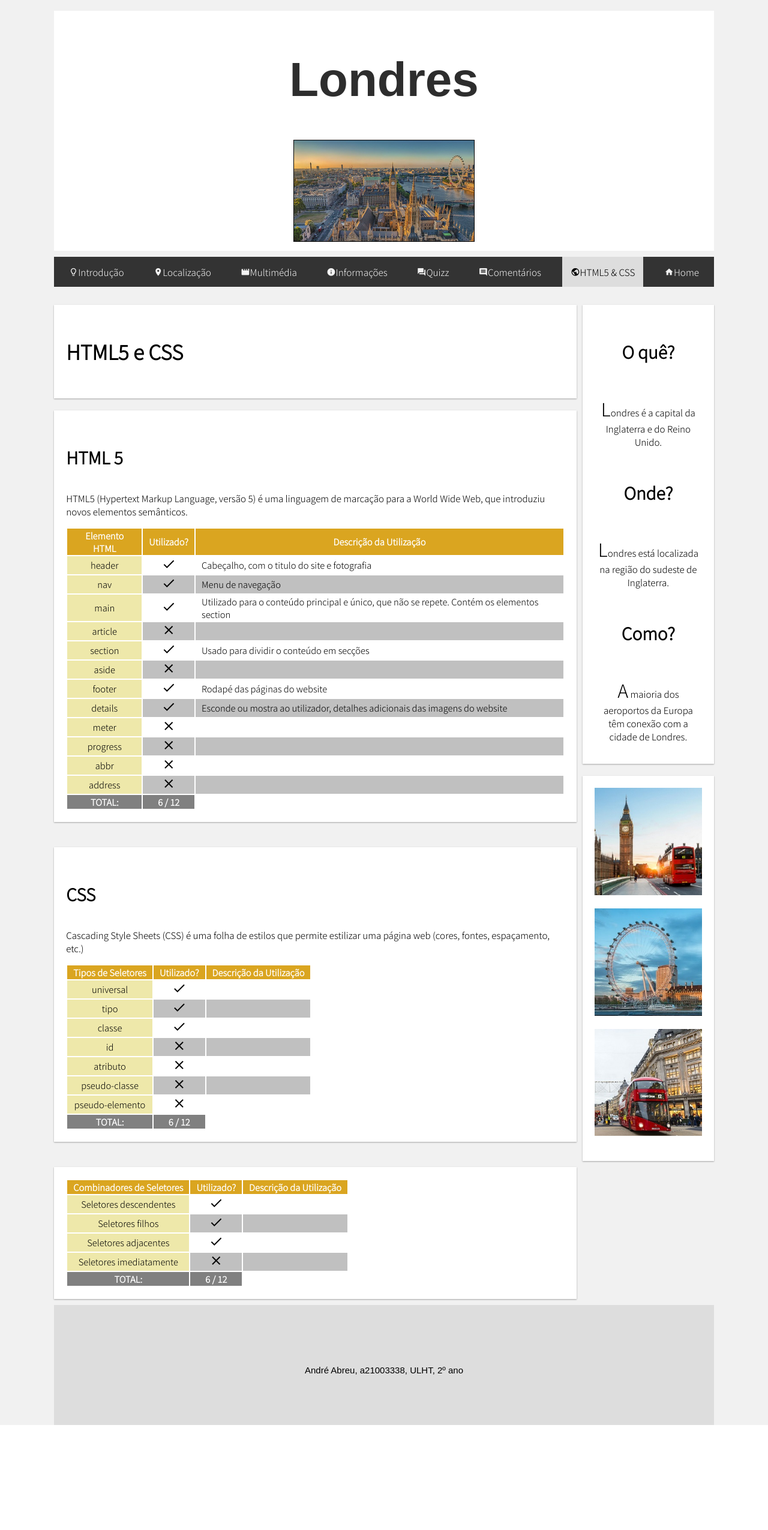
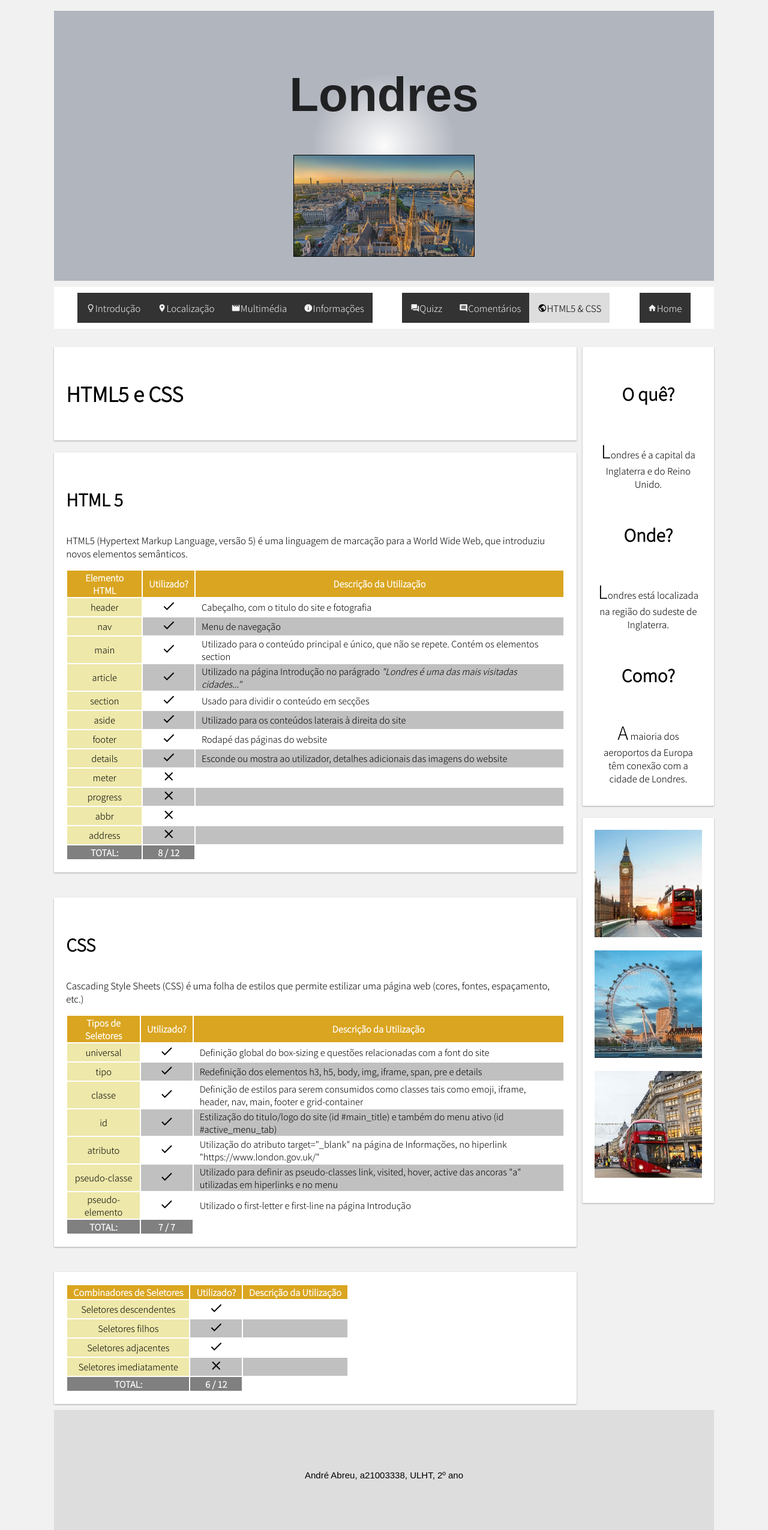
Before and after one commit to andre13/pw-lab1, a PHP site: page /lab5/html5-css.html in a window 1280 px wide. Shown: the whole page at 60% size. Before the commit the page ends 2375 px from the top, so only its background shows below. Run offline with PHP 8.4, Linux system fonts and the light colour scheme.

Commit message:
submissão laboratório 5

```diff
--- a/lab5/estilos.css
+++ b/lab5/estilos.css
@@ -90,16 +90,17 @@ details {
     overflow: hidden;
     padding-top: 56.25%;
     position: relative;
-  }
+}
 
-  .iframe_container iframe {
+.iframe_container iframe {
     position: absolute;
     top: 0;
     left: 0;
     border: 0;
     max-width: 100%;
     max-height: 100%;
-  }
+}
+
 
 /*
 ======
@@ -265,7 +266,12 @@ div ~ p {
     justify-content: center;
     align-items: center;
     flex-direction: column;
-    background: white;
+    background-image: -o-radial-gradient(circle, #ffffffce, #b1b5be 120px);
+    background-image: -moz-radial-gradient(circle, #ffffffce, #b1b5be 120px);
+    background-image: -webkit-radial-gradient(circle, #ffffffce, #b1b5be 120px);
+    background-repeat: no-repeat;
+    width: 100%;
+    height: 100%;
 }
 
 .nav {
@@ -336,7 +342,7 @@ div ~ p {
 .grid-container {
     display: grid;
     grid-template-columns: 100%;
-    grid-template-rows: 400px auto auto auto auto 150px;
+    grid-template-rows: 450px auto auto auto auto 150px;
     grid-template-areas: "header"
                          "menu"
                          "main"
@@ -365,7 +371,7 @@ div ~ p {
     .grid-container {
         display: grid;
         grid-template-columns: 5% 70% auto 5%;
-        grid-template-rows: 400px auto auto 150px;
+        grid-template-rows: 450px auto auto 150px;
         grid-template-areas: ". header header ."
                              ". menu menu ."
                              ". main extra ."
@@ -375,11 +381,11 @@ div ~ p {
     }
 
     .nav {
-        background-color: #333;
+        background-color: white;
         grid-area: menu;
         display: flex;
         flex-direction: row;
-        justify-content: space-around;
+        justify-content: space-evenly;
 
     }
 
@@ -388,9 +394,89 @@ div ~ p {
         color: #f2f2f2;
     }
 
+    .menu_space {
+        display: flex;
+        flex-direction: row;
+        background-color: #333;
+        margin: 10px;
+    }
+
     .flex_picture {
         display: flex;
         flex-direction: row;
         justify-content: left;
     }
 }
+
+
+
+#animation {animation-timing-function: linear;
+    width: 18%;
+    height: 100%;
+    background-color: orangered;
+    font-weight: bold;
+    position: relative;
+    animation: animate 4s infinite;
+    display: flex;
+    justify-content: center;
+    color: white;
+}
+  @keyframes animate {
+    from {left: 0px;}
+    to {left: 20%;}
+  }
+
+.container_img {
+    display: flex;
+    flex-wrap: wrap;
+    justify-content: space-between;
+    padding: 5px;
+}
+
+.picture1 {
+    width: 280px;
+    height: 180px;
+    transition: width 0.5s, height 0.5s;
+  }
+
+.picture1:hover {
+    width: 300px;
+    height: 200px;
+}
+
+.picture2 {
+    width: 280px;
+    height: 180px;
+  }
+
+.picture2:hover {
+    width: 300px;
+    height: 200px;
+    transform: rotate(30deg)
+}
+
+.picture3 {
+    width: 280px;
+    height: 180px;
+  }
+
+.picture3:hover {
+    width: 300px;
+    height: 200px;
+    transform: scaleX(-1);
+}
+
+.picture4 {
+    width: 280px;
+    height: 180px;
+  }
+
+.picture4:hover {
+    width: 300px;
+    height: 200px;
+    border-radius: 50px;
+  }
+
+.opacity {
+    opacity: 0.5;
+}
--- a/lab5/html5-css.html
+++ b/lab5/html5-css.html
@@ -27,14 +27,20 @@
     </header>
     <br>
     <nav class="nav">
-        <a class="separator" data-icon="lightbulb_outline" href="index.html">Introdução</a>
-        <a class="separator" data-icon="place" href="local.html">Localização</a>
-        <a class="separator" data-icon="movie_creation" href="multimedia.html">Multimédia</a>
-        <a class="separator" data-icon="info" href="info.html">Informações</a>
-        <a class="separator" data-icon="question_answer" href="quizz.html">Quizz</a>
-        <a class="separator" data-icon="insert_comment" href="comentarios.html">Comentários</a>
-        <a class="separator" data-icon="public" id="active_menu_tab" href="html5-css.html">HTML5 & CSS</a>
-        <a class="separator" data-icon="home" href="../index.html">Home</a>
+        <div class="menu_space">
+            <a data-icon="lightbulb_outline" href="index.html">Introdução</a>
+            <a data-icon="place" href="local.html">Localização</a>
+            <a data-icon="movie_creation" href="multimedia.html">Multimédia</a>
+            <a data-icon="info" href="info.html">Informações</a>
+        </div>
+        <div class="menu_space">
+            <a data-icon="question_answer" href="quizz.html">Quizz</a>
+            <a data-icon="insert_comment" href="comentarios.html">Comentários</a>
+            <a data-icon="public" id="active_menu_tab" href="html5-css.html">HTML5 & CSS</a>
+        </div>
+        <div class="menu_space">
+            <a data-icon="home" href="../index.html">Home</a>
+        </div>
     </nav>
 
     <main class="main">
@@ -71,8 +77,8 @@
                    </tr>
                    <tr>
                         <td>article</td>
-                        <td><i class="material-icons">clear</i></td>
-                        <td></td>
+                        <td><i class="material-icons">done</i></td>
+                        <td>Utilizado na página Introdução no parágrado <i>"Londres é uma das mais visitadas cidades..."</i></td>
                    </tr>
                    <tr>
                         <td>section</td>
@@ -81,8 +87,8 @@
                    </tr>
                    <tr>
                         <td>aside</td>
-                        <td><i class="material-icons">clear</i></td>
-                        <td></td>
+                        <td><i class="material-icons">done</i></td>
+                        <td>Utilizado para os conteúdos laterais à direita do site</td>
                    </tr>
                    <tr>
                         <td>footer</td>
@@ -118,7 +124,7 @@
                 <tfoot>
                     <tr>
                         <th>TOTAL:</th>
-                        <th>6 / 12</th>
+                        <th>8 / 12</th>
                     </tr>
                 </tfoot>
             </table>
@@ -141,43 +147,43 @@
                     <tr>
                         <td>universal</td>
                         <td><i class="material-icons">done</i></td>
-                        <td></td>
+                        <td>Definição global do box-sizing e questões relacionadas com a font do site</td>
                     </tr>
                     <tr>
                         <td>tipo</td>
                         <td><i class="material-icons">done</i></td>
-                        <td></td>
+                        <td>Redefinição dos elementos h3, h5, body, img, iframe, span, pre e details</td>
                     </tr>
                     <tr>
                         <td>classe</td>
                         <td><i class="material-icons">done</i></td>
-                        <td></td>
+                        <td>Definição de estilos para serem consumidos como classes tais como emoji, iframe, header, nav, main, footer e grid-container</td>
                     </tr>
                     <tr>
                         <td>id</td>
-                        <td><i class="material-icons">clear</i></td>
-                        <td></td>
+                        <td><i class="material-icons">done</i></td>
+                        <td>Estilização do titulo/logo do site (id #main_title) e também do menu ativo (id #active_menu_tab)</td>
                     </tr>
                     <tr>
                         <td>atributo</td>
-                        <td><i class="material-icons">clear</i></td>
-                        <td></td>
+                        <td><i class="material-icons">done</i></td>
+                        <td>Utilização do atributo target="_blank" na página de Informações, no hiperlink "https://www.london.gov.uk/"</td>
                     </tr>
                     <tr>
                         <td>pseudo-classe</td>
-                        <td><i class="material-icons">clear</i></td>
-                        <td></td>
+                        <td><i class="material-icons">done</i></td>
+                        <td>Utilizado para definir as pseudo-classes link, visited, hover, active das ancoras "a" utilizadas em hiperlinks e no menu</td>
                     </tr>
                     <tr>
                         <td>pseudo-elemento</td>
-                        <td><i class="material-icons">clear</i></td>
-                        <td></td>
+                        <td><i class="material-icons">done</i></td>
+                        <td>Utilizado o first-letter e first-line na página Introdução</td>
                     </tr>
                 </tbody>
                 <tfoot>
                     <tr>
                         <th>TOTAL:</th>
-                        <th>6 / 12</th>
+                        <th>7 / 7</th>
                     </tr>
                 </tfoot>
             </table>
```
Also changed, not shown: lab5/comentarios.html (+14 -8 lines), lab5/index.html (+7 -1 lines), lab5/info.html (+14 -8 lines), lab5/local.html (+14 -8 lines), lab5/multimedia.html (+30 -8 lines), lab5/quizz.html (+14 -8 lines), lab5/images/galery1.jpg (added), lab5/images/galery2.jpg (added), lab5/images/galery3.jpg (added), lab5/images/galery4.jpg (added).
